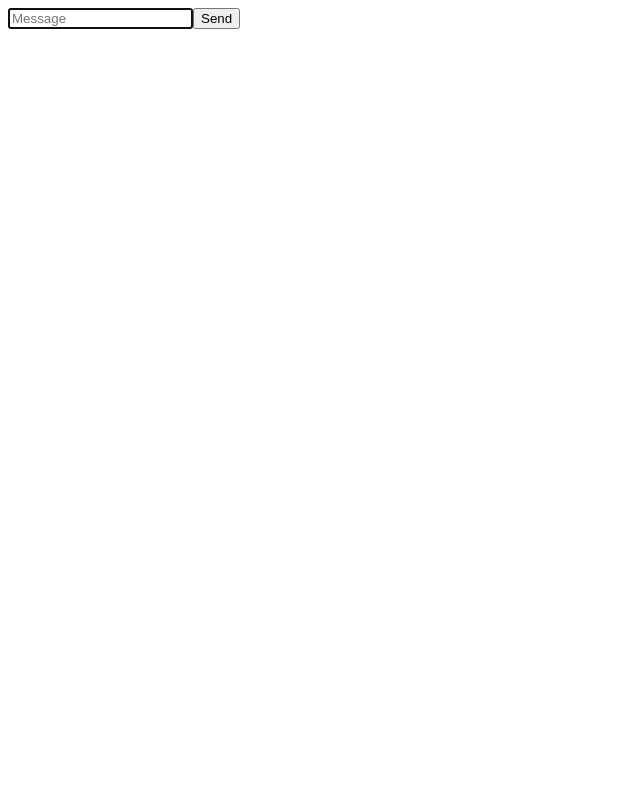
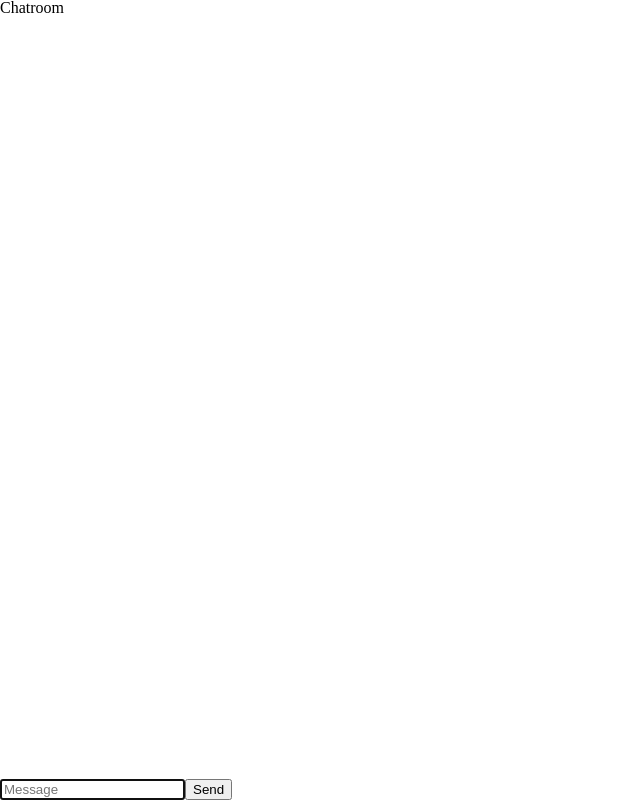
Before and after one commit to sequoian/chatroom, a React (Create React App) app: page / in a window 1280 px wide. Shown: the whole page, without its empty margins (0-640 px from the left). Built offline with nearby package versions, Linux system fonts and the light colour scheme.

Commit message:
starting styles

```diff
--- a/public/index.html
+++ b/public/index.html
@@ -19,7 +19,7 @@
       work correctly both with client-side routing and a non-root public URL.
       Learn how to configure a non-root public URL by running `npm run build`.
     -->
-    <title>React App</title>
+    <title>Chatroom</title>
   </head>
   <body>
     <noscript>
--- /dev/null
+++ b/src/components/App.css
@@ -0,0 +1,7 @@
+.App {
+  width: 100vw;
+  height: 100vh;
+  display: flex;
+  flex-direction: column;
+  justify-content: space-between;
+}
--- a/src/components/App.js
+++ b/src/components/App.js
@@ -1,13 +1,16 @@
 import React, { Component } from 'react'
+import './App.css'
 import SendMessage from './SendMessage'
 import ChatDisplay from './ChatDisplay'
+import Header from './Header'
 
 class App extends Component {
   render() {
     return (
       <div className="App">
+        <Header />
+        <ChatDisplay />
         <SendMessage />
-        <ChatDisplay />
       </div>
     )
   }
--- /dev/null
+++ b/src/components/Header.js
@@ -0,0 +1,9 @@
+import React from 'react'
+
+const Header = () => (
+  <div>
+    <h1>Chatroom</h1>
+  </div>
+)
+
+export default Header
--- a/src/index.js
+++ b/src/index.js
@@ -3,6 +3,7 @@ import ReactDOM from 'react-dom'
 import {createStore} from 'redux'
 import {Provider} from 'react-redux'
 import reducers from './reducers'
+import './reset.css'
 import App from './components/App'
 import registerServiceWorker from './registerServiceWorker'
 
--- /dev/null
+++ b/src/reset.css
@@ -0,0 +1,48 @@
+/* http://meyerweb.com/eric/tools/css/reset/
+   v2.0 | 20110126
+   License: none (public domain)
+*/
+
+html, body, div, span, applet, object, iframe,
+h1, h2, h3, h4, h5, h6, p, blockquote, pre,
+a, abbr, acronym, address, big, cite, code,
+del, dfn, em, img, ins, kbd, q, s, samp,
+small, strike, strong, sub, sup, tt, var,
+b, u, i, center,
+dl, dt, dd, ol, ul, li,
+fieldset, form, label, legend,
+table, caption, tbody, tfoot, thead, tr, th, td,
+article, aside, canvas, details, embed,
+figure, figcaption, footer, header, hgroup,
+menu, nav, output, ruby, section, summary,
+time, mark, audio, video {
+	margin: 0;
+	padding: 0;
+	border: 0;
+	font-size: 100%;
+	font: inherit;
+	vertical-align: baseline;
+}
+/* HTML5 display-role reset for older browsers */
+article, aside, details, figcaption, figure,
+footer, header, hgroup, menu, nav, section {
+	display: block;
+}
+body {
+	line-height: 1;
+}
+ol, ul {
+	list-style: none;
+}
+blockquote, q {
+	quotes: none;
+}
+blockquote:before, blockquote:after,
+q:before, q:after {
+	content: '';
+	content: none;
+}
+table {
+	border-collapse: collapse;
+	border-spacing: 0;
+}
```
